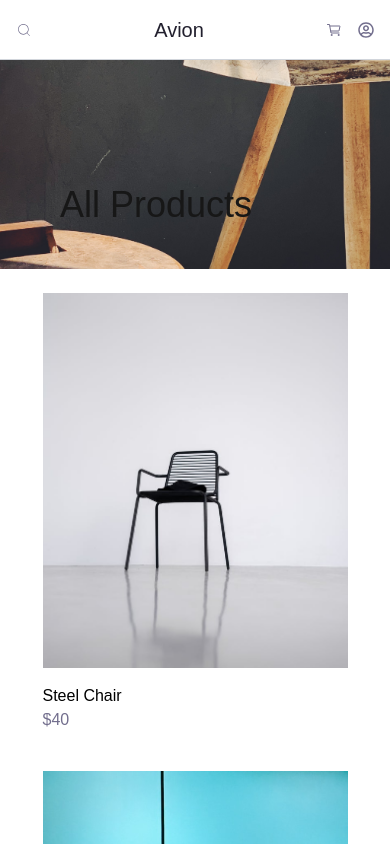
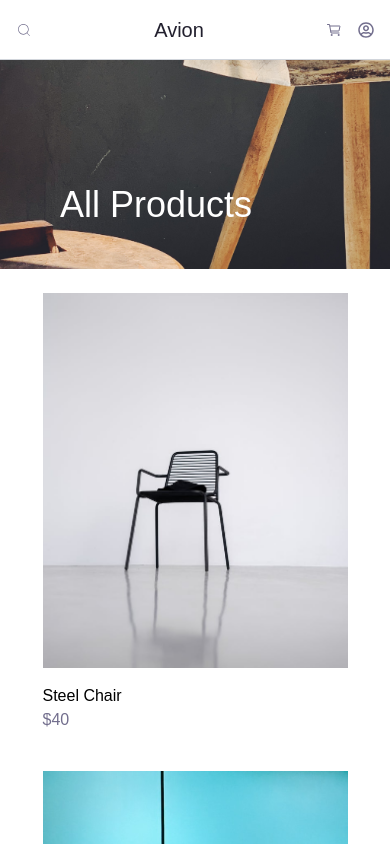
Before and after one commit to SuhaibGit/E-Commerce, a Next.js app: page /products in a window 390 px wide. Shown: the top 844 px of the page. Built offline with nearby package versions, Linux system fonts and the light colour scheme.

Commit message:
Responsive updated5

```diff
--- a/src/app/components/AllProducts .tsx
+++ b/src/app/components/AllProducts .tsx
@@ -8,7 +8,7 @@ const AllProduct = () => {
   return (
     <>
     <Navbar/>
-    <div className="h-[209px] w-[100%] bg-[url('/assets/abc.jpg')] bg-cover bg-center flex justify-start  items-center pl-[60px] md:pl-[150px] pt-[80px] text-[36px] font-light"> <h1>All Products</h1></div>
+    <div className="h-[209px] w-[100%] bg-[url('/assets/abc.jpg')] bg-cover bg-center flex justify-start  items-center pl-[60px] md:pl-[150px] pt-[80px] text-[36px] font-light text-white"> <h1>All Products</h1></div>
     <div className='h-[90%px] bg-white flex flex-col justify-center items-center'>
         <div className='flex flex-wrap gap-4 justify-center pt-6 mb-8'>
             {products.map((product)=>(
```
